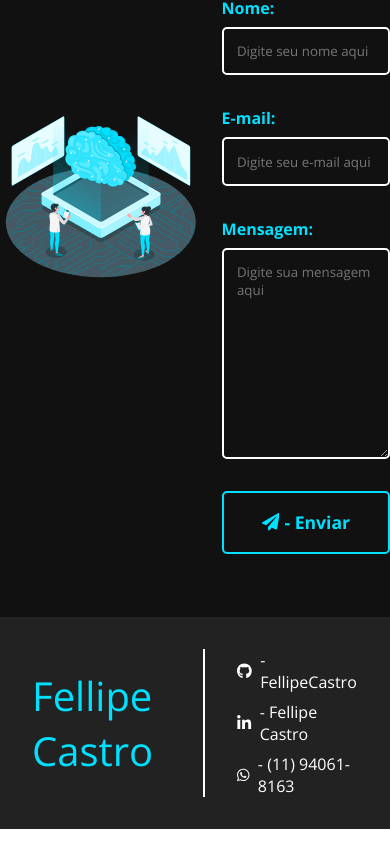
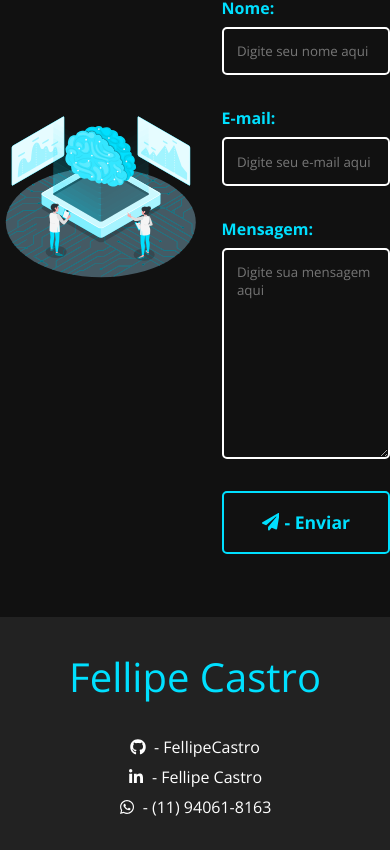
Before and after one commit to FellipeCastro/portifolio, a React (Vite) app: page / in a window 390 px wide. Shown: the part 3596-4446 px from the top of the page. Before the commit the page ends 4425 px from the top, so only its background shows below. Built offline with nearby package versions, Linux system fonts and the light colour scheme.

Commit message:
Footer responsive

```diff
--- a/src/components/Footer.css
+++ b/src/components/Footer.css
@@ -34,3 +34,17 @@
 .footer ul li a:hover {
     text-decoration: underline;
 }
+
+@media screen and (max-width: 800px) {
+    .footer {
+        flex-direction: column;
+        gap: 2em;
+    }
+
+    .footer ul {
+        margin-left: 0;
+        padding-left: 0;
+        border-left: none;
+        align-items: center;
+    }
+}
```
